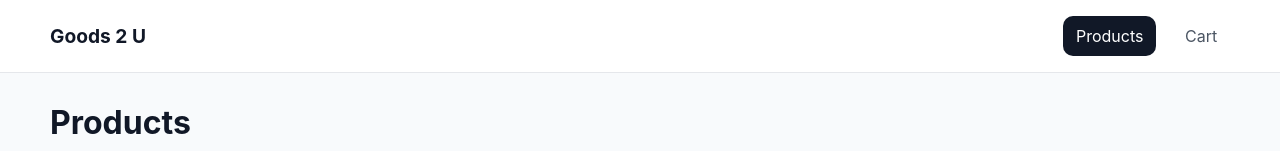
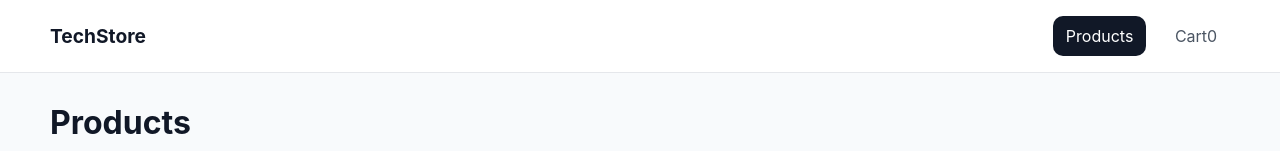
Before and after one commit to salamizadeh-dev/goods2u, a React (Vite) app: page / in a window 1280 px wide. Shown: the top 151 px of the page. Built offline with nearby package versions, Linux system fonts and the light colour scheme.

Commit message:
feat: add cart count indicator to navbar

```diff
--- a/src/components/layout/Navbar.tsx
+++ b/src/components/layout/Navbar.tsx
@@ -1,11 +1,14 @@
 import { NavLink } from 'react-router-dom'
+import { useCart } from '../../context/CartContext'
 
 export function Navbar() {
+  const { cartCount } = useCart()
+
   return (
     <header className="navbar">
       <div className="navbar__inner">
         <NavLink to="/" className="navbar__brand">
-          Goods 2 U
+          TechStore
         </NavLink>
 
         <nav className="navbar__nav">
@@ -26,6 +29,7 @@ export function Navbar() {
             }
           >
             Cart
+            <span className="navbar__cart-count">{cartCount}</span>
           </NavLink>
         </nav>
       </div>
```
